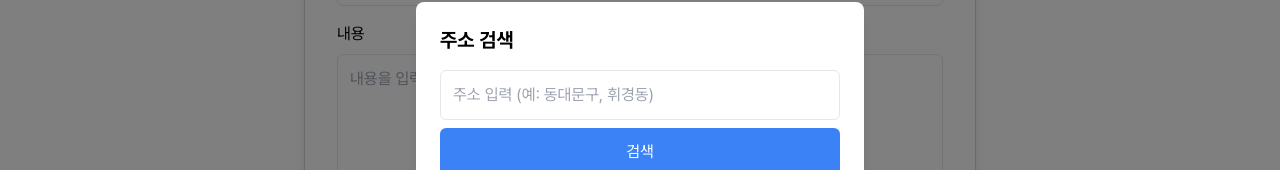
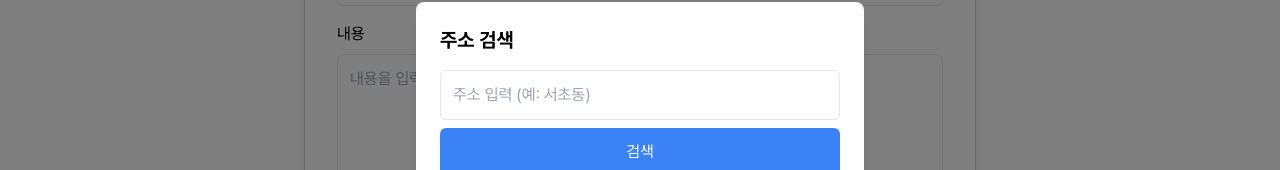
Before and after one commit to reizvoll/testtt, a Next.js app: page /write in a window 1280 px wide. Both pictures are taken after a click on the button "주소 검색". Shown: the part 259-429 px from the top of the page. Built offline with nearby package versions, Linux system fonts and the light colour scheme; no server answers.

Commit message:
fix: placeholder - 구 or 동 입력, 동으로만 입력하도록 수정 (주소 범위 확장의 한계로 인한 범위 축소화 진행)

```diff
--- a/src/app/write/_components/AddressModal.tsx
+++ b/src/app/write/_components/AddressModal.tsx
@@ -52,7 +52,7 @@ const AddressModal: React.FC<AddressModalProps> = ({ isOpen, onClose, onSelectAd
             type="text"
             value={searchTerm}
             onChange={(e) => setSearchTerm(e.target.value)}
-            placeholder="주소 입력 (예: 동대문구, 휘경동)"
+            placeholder="주소 입력 (예: 서초동)"
             className="w-full p-3 border rounded-md focus:ring-2 focus:ring-blue-400"
           />
           <button
```
Also changed, not shown: src/lib/api/api.ts (deleted).
